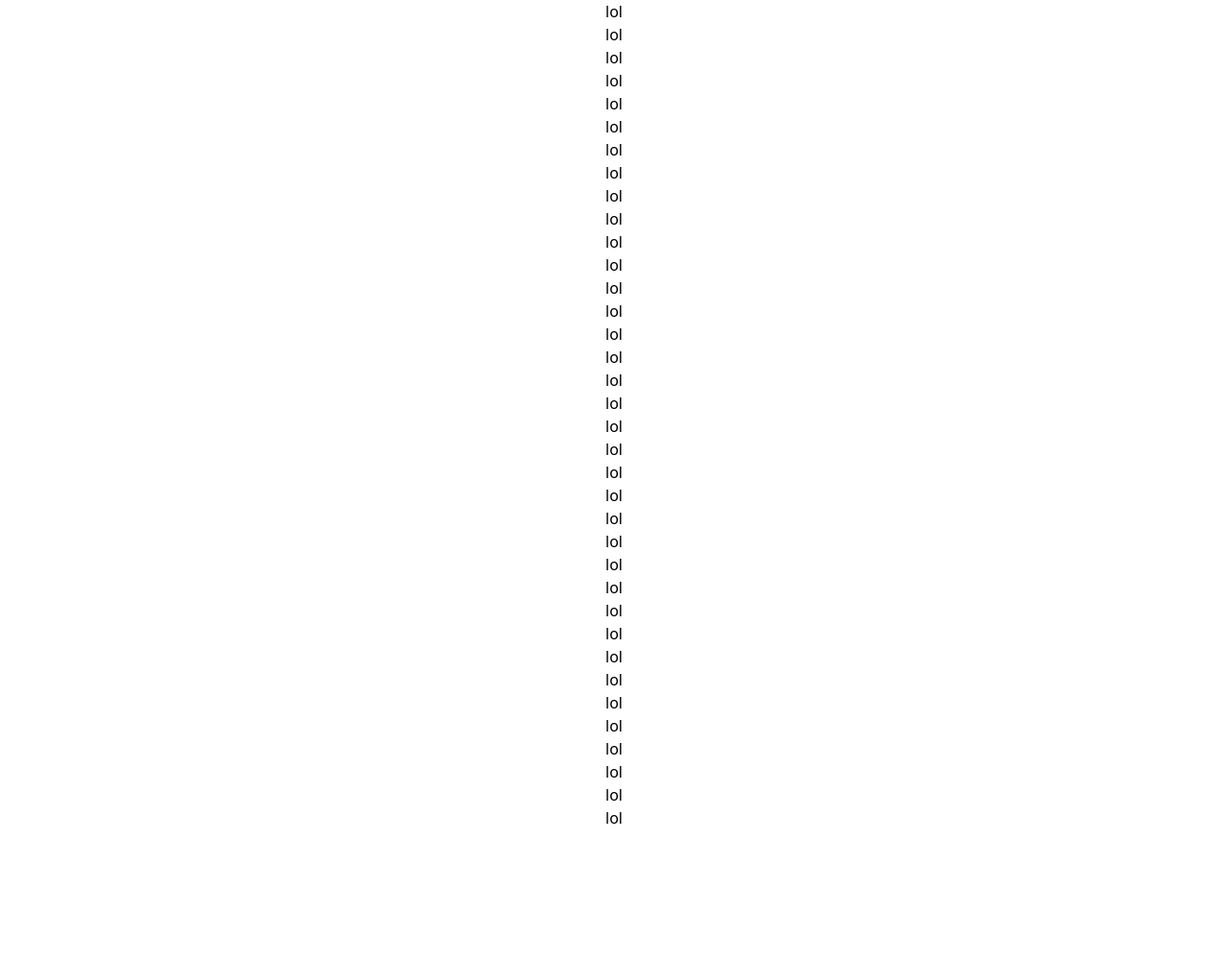
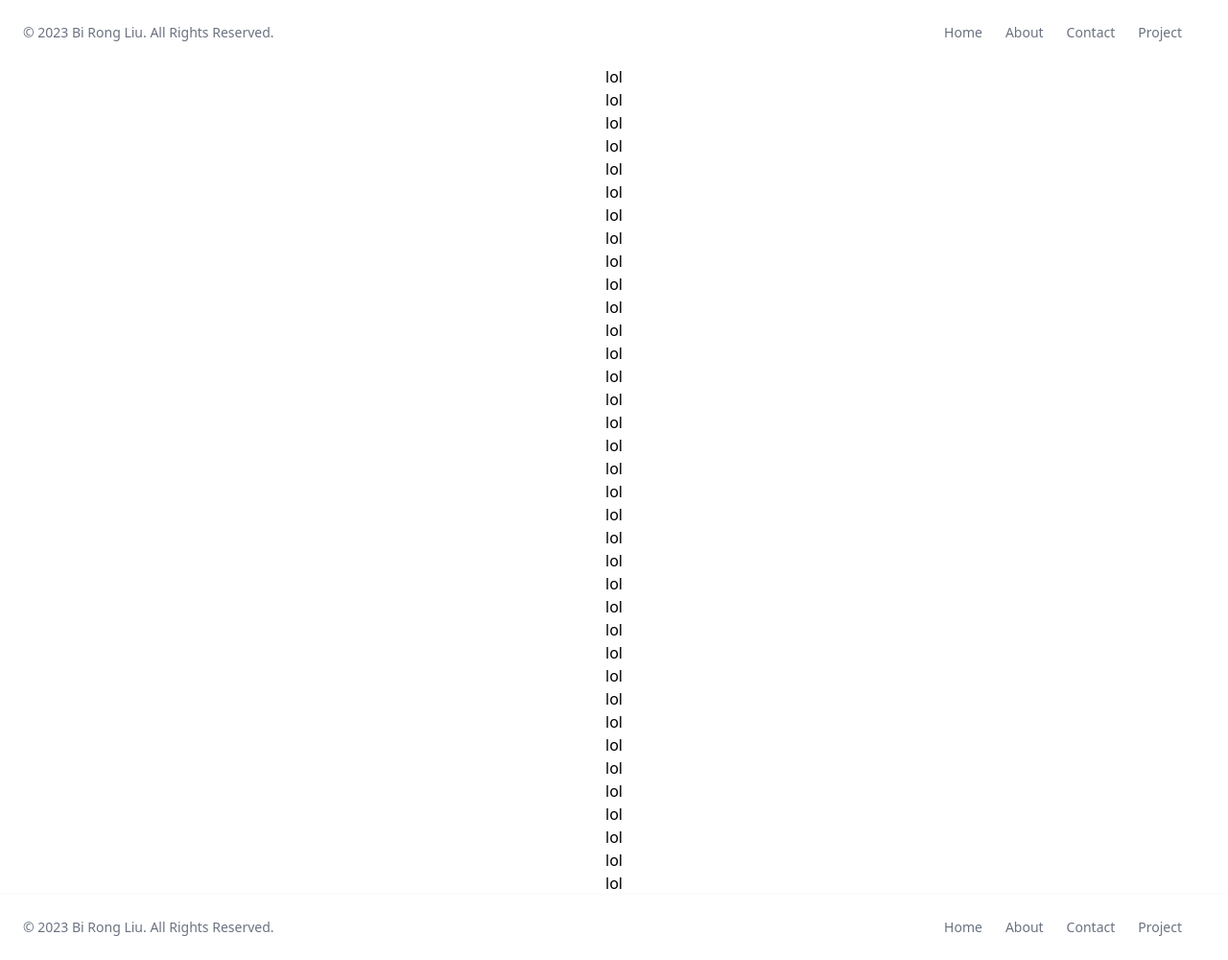
Before and after one commit to birongliu/portfolio, a React (Create React App) app: page / in a window 1280 px wide. Shown: the whole page at 96% size. Before the commit the page ends 864 px from the top, so only its background shows below. Built offline with nearby package versions, Linux system fonts and the light colour scheme.

Commit message:
bring nav back

```diff
--- a/src/App.tsx
+++ b/src/App.tsx
@@ -1,10 +1,11 @@
 import React from "react";
 import { Routes, Route, Navigate } from "react-router-dom";
-import { Home, FourOFour } from "./components"
+import { Home, FourOFour, Navbar, Footer } from "./components"
 
 export default function App() {
 	return (
 		<div className="dark:bg-gray-900">
+      <Navbar />
 			<main>
 				<Routes>
 					<Route path="/" element={<Home />} />
@@ -12,6 +13,7 @@ export default function App() {
           <Route path="*" element={ <Navigate to="/404" replace />} />
 				</Routes>
 			</main>
+      <Footer />
 		</div>
 	);
 }
```
Also changed, not shown: src/components/index.ts (+4 -4 lines).
